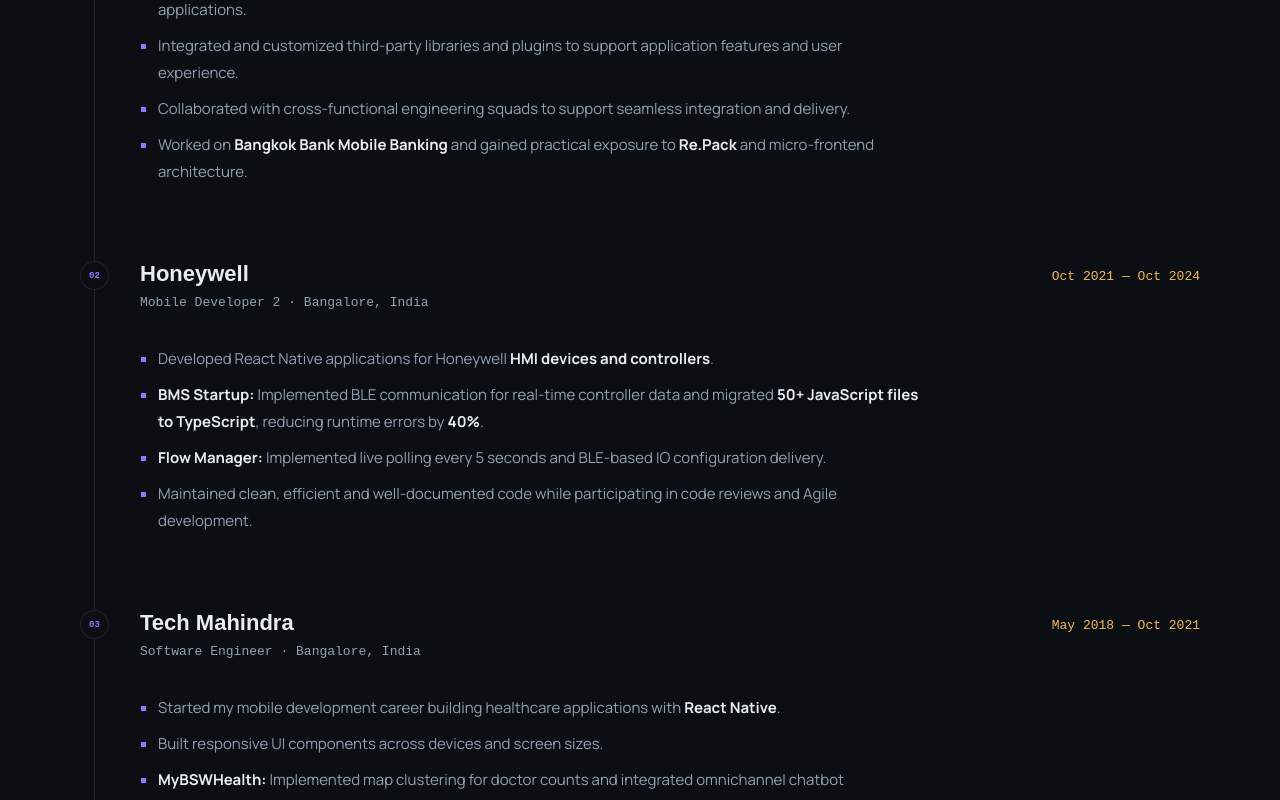
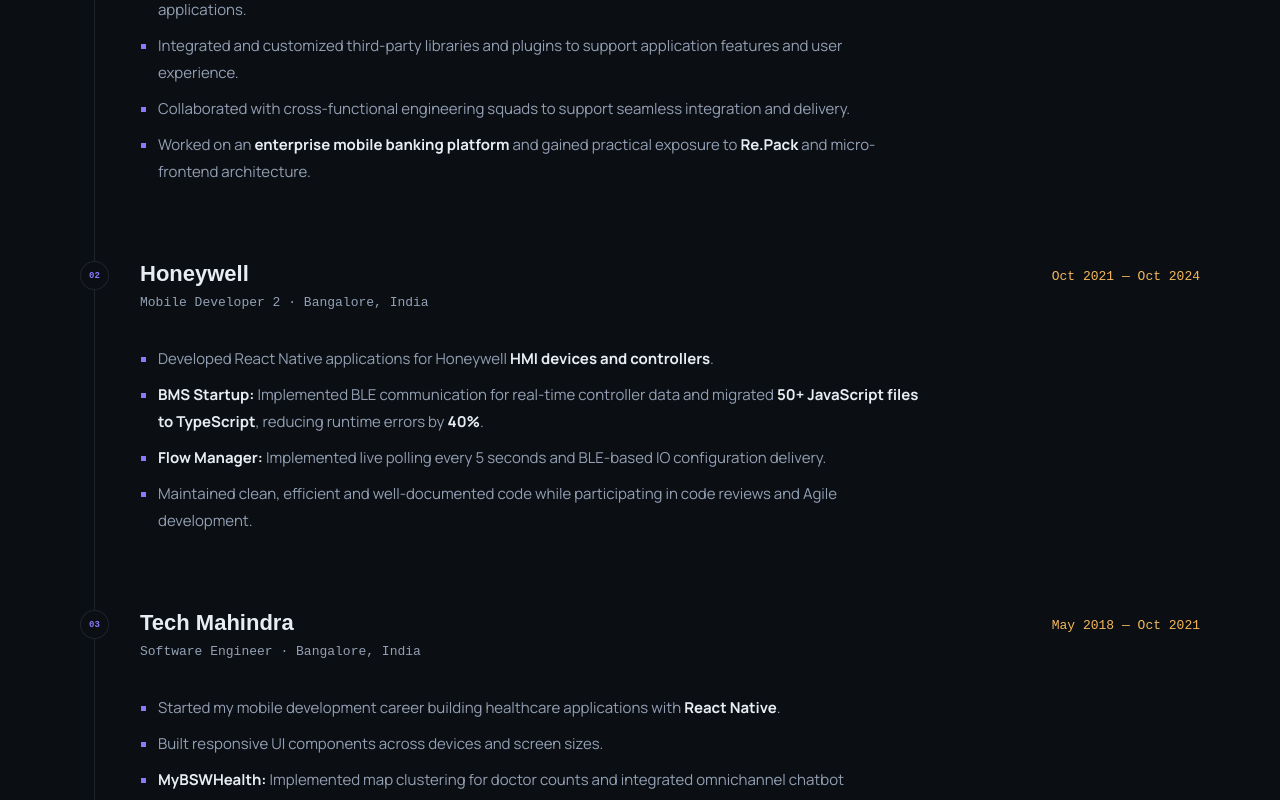
Before and after one commit to rkchoudhury/rkchoudhury.github.io, a React (Vite) app: page / in a window 1280 px wide. Shown: the part 2020-2820 px from the top of the page. Built offline with nearby package versions, Linux system fonts and the light colour scheme; no server answers.

Commit message:
Hide bank name

```diff
--- a/package.json
+++ b/package.json
@@ -1,7 +1,7 @@
 {
   "name": "rakesh-portfolio",
   "private": true,
-  "version": "1.1.3",
+  "version": "1.2.0",
   "type": "module",
   "scripts": {
     "dev": "vite",
--- a/src/configs/experience.tsx
+++ b/src/configs/experience.tsx
@@ -18,10 +18,15 @@
         seamless integration and delivery.
       </>,
       <>
-        Worked on <strong>Bangkok Bank Mobile Banking</strong> and gained
+        Worked on an <strong>enterprise mobile banking platform</strong> and gained
         practical exposure to <strong>Re.Pack</strong> and micro-frontend
         architecture.
       </>,
+      // <>
+      //   Worked on <strong>Bangkok Bank Mobile Banking</strong> and gained
+      //   practical exposure to <strong>Re.Pack</strong> and micro-frontend
+      //   architecture.
+      // </>,
     ],
   },
   {
--- a/src/configs/project.tsx
+++ b/src/configs/project.tsx
@@ -2,7 +2,7 @@
 
 const projects = [
     {
-        title: "Bangkok Bank Mobile Banking",
+        title: "Mobile Banking Platform", // "Bangkok Bank Mobile Banking",
         icon: "🏦",
         organisation: "EY GDS",
         stack: ["React Native", "Micro-Frontend", "Re.Pack"],
```
Also changed, not shown: 1 other file (tests, documents, lock files or other folders).
